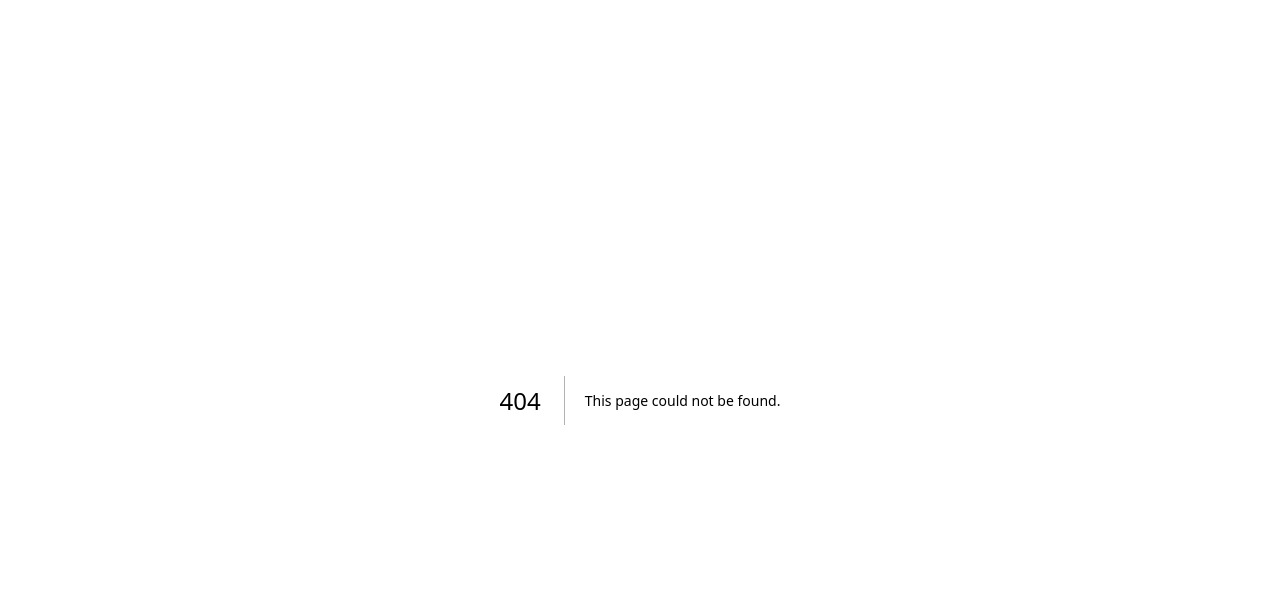
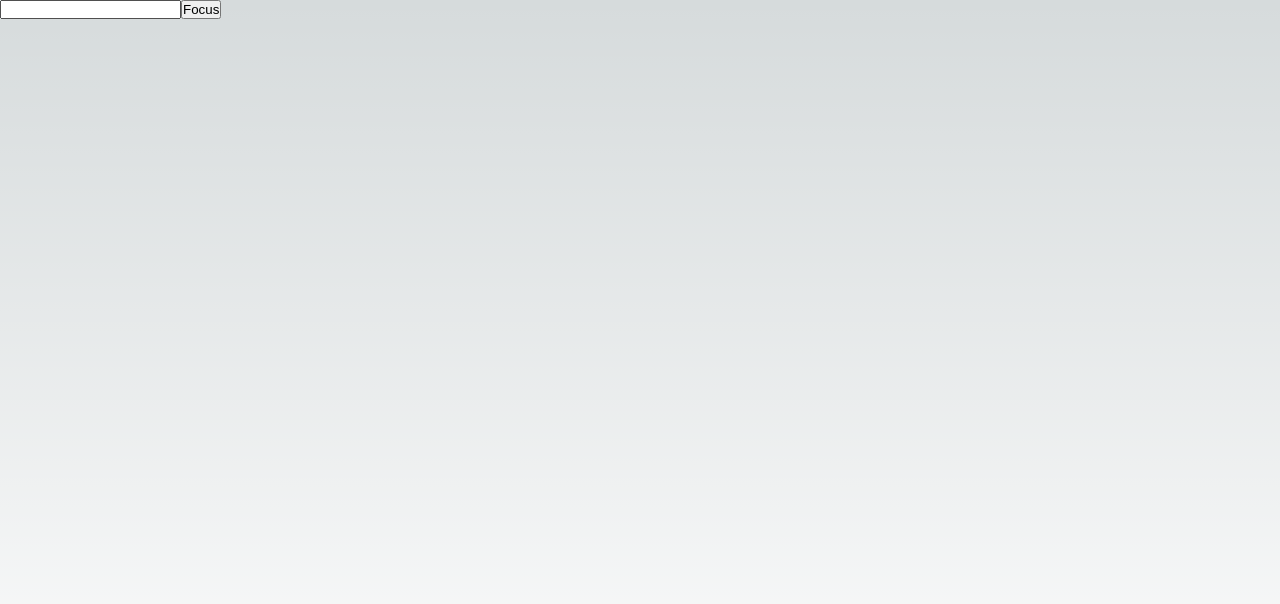
Before and after one commit to ThomasNight/test-react-next, a Next.js app: page /direct-dom-manipulation in a window 1280 px wide. Before the commit this address had no page. Shown: the top 604 px of the page. Built offline with nearby package versions, Linux system fonts and the light colour scheme.

Commit message:
feat: direct dom manipulation

```diff
--- /dev/null
+++ b/src/pages/direct-dom-manipulation/index.tsx
@@ -0,0 +1,22 @@
+import { useRef } from "react";
+
+export const DirectDomManipulationPage = () => {
+  const inputRef = useRef<HTMLInputElement>(null);
+
+  function handleFocus() {
+    if (!inputRef.current) {
+      return;
+    }
+
+    inputRef.current.focus();
+  }
+
+  return (
+    <div>
+      <input ref={inputRef} name="name" />
+      <button onClick={handleFocus}>Focus</button>
+    </div>
+  );
+};
+
+export default DirectDomManipulationPage;
--- a/src/styles/globals.css
+++ b/src/styles/globals.css
@@ -83,6 +83,7 @@ html,
 body {
   max-width: 100vw;
   overflow-x: hidden;
+  height: 100%;
 }
 
 body {
@@ -93,6 +94,7 @@ body {
       rgb(var(--background-end-rgb))
     )
     rgb(var(--background-start-rgb));
+  height: 100%;
 }
 
 a {
```
